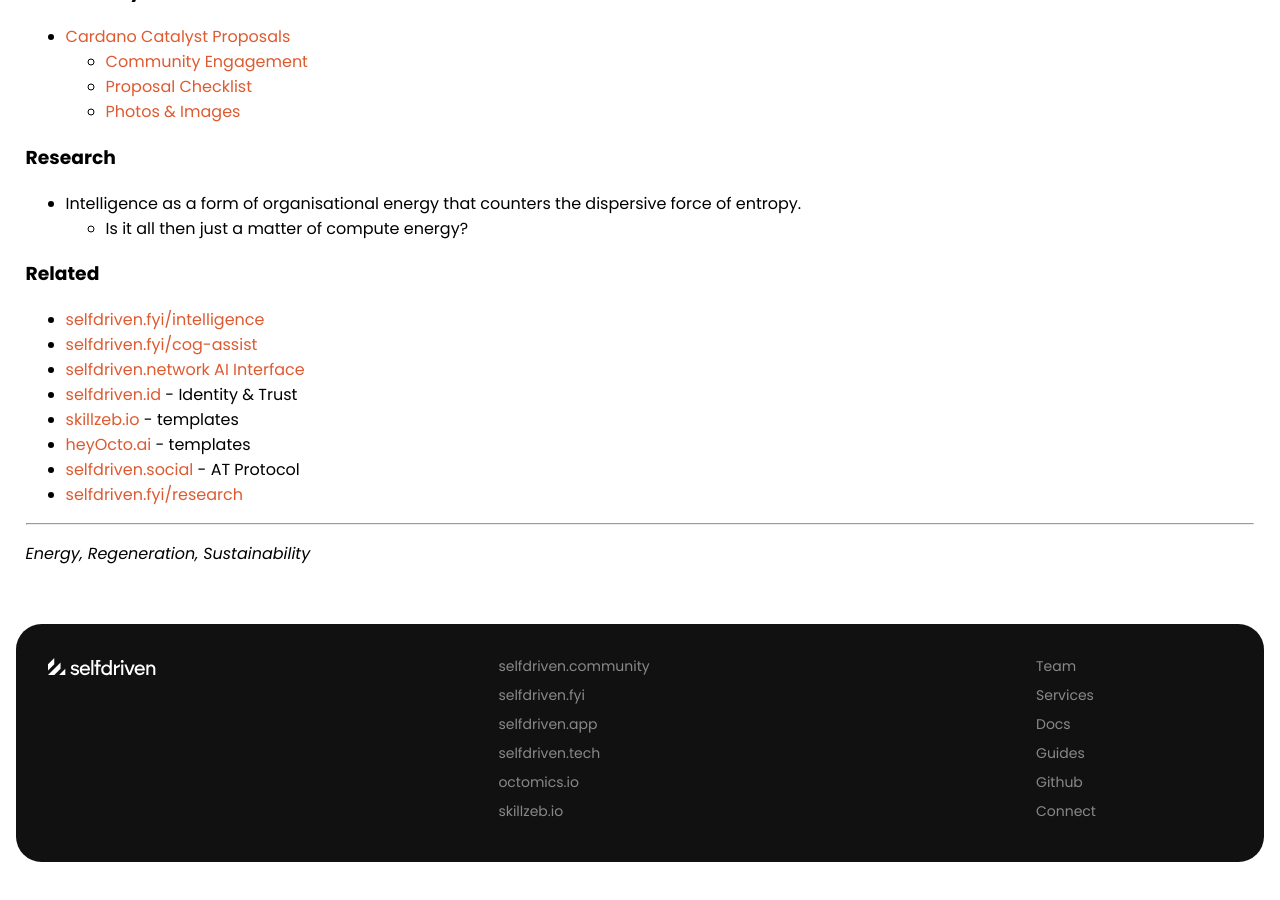
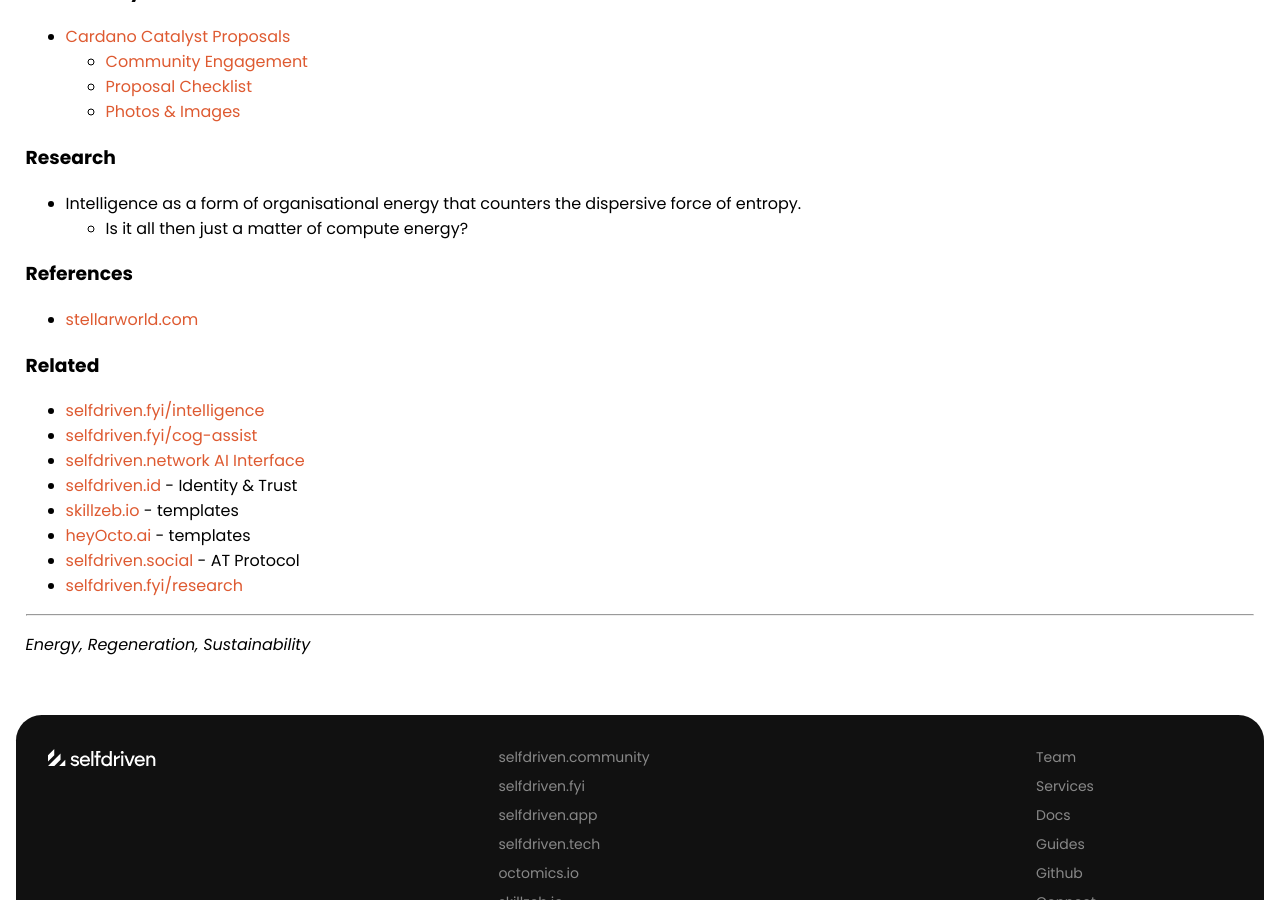
Before and after one commit to selfdriven-engagement/selfdriven-energy, a Jekyll site: the page built from docs/index.md, in a window 1280 px wide and 900 px high, scrolled down 651 px. Built offline with Jekyll 4.4.1, drawn with Linux system fonts in a browser that asks for light colours; before the commit the page ends 1529 px from its top, so only the background shows below that.

Commit message:
Update index.md

```diff
--- a/docs/index.md
+++ b/docs/index.md
@@ -34,6 +34,10 @@ A sustainable community to needs a source of energy, which can come in two main
 - Intelligence as a form of organisational energy that counters the dispersive force of entropy.
     - Is it all then just a matter of compute energy?
 
+
+### References
+- [stellarworld.com](https://stellarworld.com)
+
 ### Related
 - [selfdriven.fyi/intelligence](https://selfdriven.fyi/intelligence)
 - [selfdriven.fyi/cog-assist](https://selfdriven.fyi/cog-assist)
```
